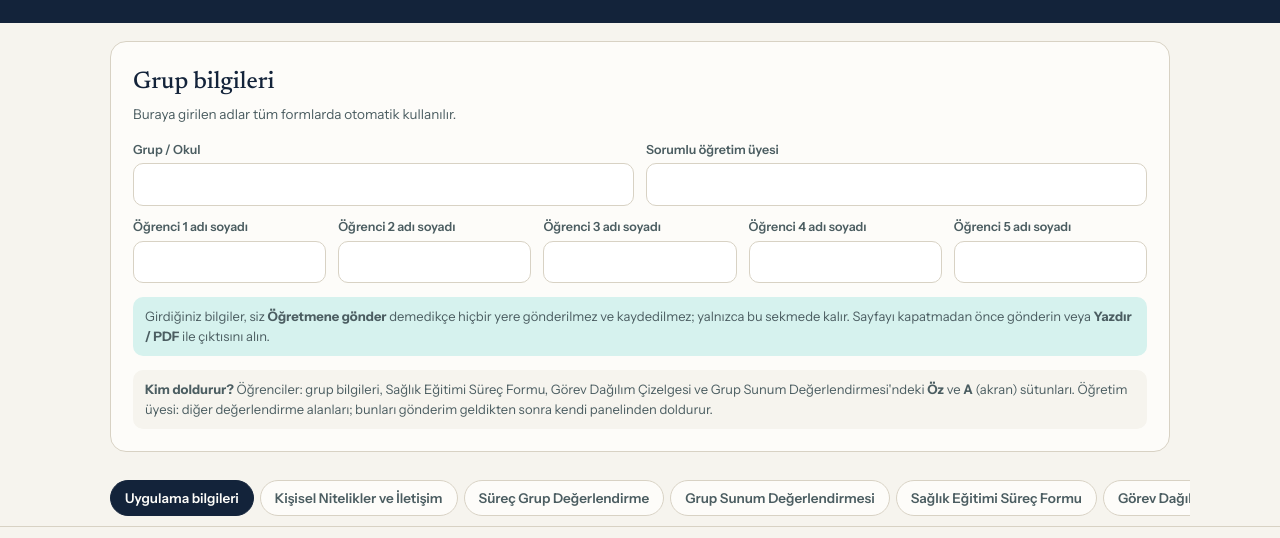
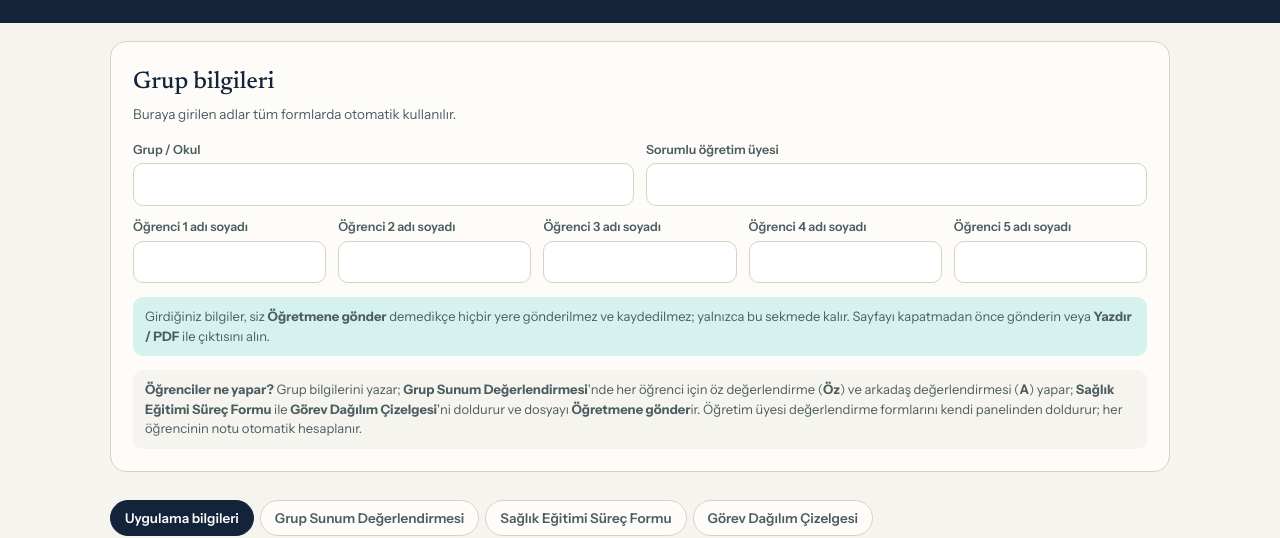
Before and after one commit to EdaErgin345/edunurse-ai-site, a plain HTML site: page araclar/uygulama-dosyasi.html in a window 1280 px wide. Shown: the part 272-810 px from the top of the page. Drawn offline with nearby package versions, Linux system fonts and the light colour scheme.

Commit message:
Uygulama Dosyası: öğrenci/öğretim üyesi rolleri ve otomatik not

```diff
--- a/araclar/uygulama-dosyasi.html
+++ b/araclar/uygulama-dosyasi.html
@@ -29,6 +29,7 @@ input:disabled,textarea:disabled{cursor:not-allowed}
 .secim label{display:flex;gap:10px;align-items:center;border:1px solid #D8D2C4;border-radius:10px;padding:10px 12px;cursor:pointer;font-size:14px;font-weight:500;color:#17262A}
 .secim input{width:18px;height:18px;accent-color:#0F7C74}
 [hidden]{display:none!important}
+body:not(.ogretmen-modu) .ogretmen-ozel{display:none!important}
 .logo{width:40px;height:40px;border-radius:50%;display:block;flex-shrink:0}
 .brand b{font-family:'Fraunces',serif;font-weight:600;font-size:17px}
 .eyebrow{font-family:'IBM Plex Mono',monospace;font-size:12px;color:var(--teal);letter-spacing:.04em}
@@ -106,6 +107,7 @@ footer.ft{padding:30px 0 40px;color:var(--muted);font-size:12.5px}
   .print-only{display:block}
   input[type=text],input[type=number],textarea{border:none;border-bottom:1px solid #999;border-radius:0;padding:2px 0}
 }
+html body:not(.ogretmen-modu) .ogretmen-ozel{display:none!important}
 </style>
 </head>
 <body>
@@ -132,7 +134,7 @@ footer.ft{padding:30px 0 40px;color:var(--muted);font-size:12.5px}
     </div>
     <div class="grid" id="stu-inputs" style="margin-top:12px"></div>
     <p class="note" id="gizlilik-notu">Girdiğiniz bilgiler, siz <b>Öğretmene gönder</b> demedikçe hiçbir yere gönderilmez ve kaydedilmez; yalnızca bu sekmede kalır. Sayfayı kapatmadan önce gönderin veya <b>Yazdır / PDF</b> ile çıktısını alın.</p>
-    <p class="note" id="rol-notu" style="background:var(--cream)"><b>Kim doldurur?</b> Öğrenciler: grup bilgileri, Sağlık Eğitimi Süreç Formu, Görev Dağılım Çizelgesi ve Grup Sunum Değerlendirmesi'ndeki <b>Öz</b> ve <b>A</b> (akran) sütunları. Öğretim üyesi: diğer değerlendirme alanları; bunları gönderim geldikten sonra kendi panelinden doldurur.</p>
+    <p class="note" id="rol-notu" style="background:var(--cream)"><b>Öğrenciler ne yapar?</b> Grup bilgilerini yazar; <b>Grup Sunum Değerlendirmesi</b>'nde her öğrenci için öz değerlendirme (<b>Öz</b>) ve arkadaş değerlendirmesi (<b>A</b>) yapar; <b>Sağlık Eğitimi Süreç Formu</b> ile <b>Görev Dağılım Çizelgesi</b>'ni doldurur ve dosyayı <b>Öğretmene gönder</b>ir. Öğretim üyesi değerlendirme formlarını kendi panelinden doldurur; her öğrencinin notu otomatik hesaplanır.</p>
   </section>
 
 </main>
@@ -172,7 +174,7 @@ footer.ft{padding:30px 0 40px;color:var(--muted);font-size:12.5px}
   </section>
 
   <!-- 1 · KİŞİSEL NİTELİKLER VE İLETİŞİM -->
-  <section class="panel card" data-title="Kişisel Nitelikler ve İletişim" id="p-kn">
+  <section class="panel card ogretmen-ozel" data-title="Kişisel Nitelikler ve İletişim" id="p-kn">
     <div class="print-only eyebrow">OKUL SAĞLIĞI UYGULAMASI</div>
     <h2>Öğretim Üyesi Değerlendirme Formu</h2>
     <p class="sub">Kişisel nitelikler ve iletişim süreci · Her ölçüt 0 (yetersiz) veya 1 (yeterli) puan. Yeterli olan öğrencinin kutusunu işaretleyin.</p>
@@ -180,7 +182,7 @@ footer.ft{padding:30px 0 40px;color:var(--muted);font-size:12.5px}
   </section>
 
   <!-- 2 · SÜREÇ GRUP -->
-  <section class="panel card" data-title="Süreç Grup Değerlendirme" id="p-sg">
+  <section class="panel card ogretmen-ozel" data-title="Süreç Grup Değerlendirme" id="p-sg">
     <div class="print-only eyebrow">OKUL SAĞLIĞI UYGULAMASI</div>
     <h2>Sağlık Eğitimi Süreci Grup Değerlendirme Formu</h2>
     <p class="sub">Öğretim üyesi değerlendirmesi · Her ölçüt 0 (yetersiz veya yok) veya 1 (yeterli) puan. Grup puanı beş öğrencinin her birine aynı değerle aktarılır.</p>
@@ -191,7 +193,7 @@ footer.ft{padding:30px 0 40px;color:var(--muted);font-size:12.5px}
   <section class="panel card" data-title="Grup Sunum Değerlendirmesi" id="p-su">
     <div class="print-only eyebrow">OKUL SAĞLIĞI UYGULAMASI</div>
     <h2>Sağlık Eğitimi Grup Sunum Değerlendirmesi</h2>
-    <p class="sub">Öğretim üyesi (ÖÜ), öz değerlendirme (Öz) ve akran değerlendirme (A) · Her ölçüt 0 (yetersiz) veya 2 (yeterli) puan. Yeterli olan kutuyu işaretleyin. Ağırlıklı puan = ham toplam (/30) × 2.</p>
+    <p class="sub">Öğrenciyi seçin; <b>Öz</b> sütununda öğrenci kendini, <b>A</b> (akran) sütununda grup arkadaşları onu değerlendirir. Her ölçüt 0 (yetersiz) veya 2 (yeterli) puan; yeterli olan kutuyu işaretleyin.<span class="ogretmen-ozel"> <b>ÖÜ</b> sütununu öğretim üyesi doldurur; sunum puanı = ÖÜ ham toplamı (/30) × 2.</span></p>
     <div class="stu-switch" id="su-switch" role="group" aria-label="Öğrenci seçimi"></div>
     <div id="su-blocks"></div>
     <p class="note warn">Kaynak PDF'ten aktarılırken 15. ölçütün (Akıcı ifade) puan tanımları okunamadı; ölçüt adıyla yer alıyor. Tanımı basılı kılavuzdan kontrol edin.</p>
@@ -212,11 +214,11 @@ footer.ft{padding:30px 0 40px;color:var(--muted);font-size:12.5px}
   </section>
 
   <!-- 6 · DEĞERLENDİRME FORMU -->
-  <section class="panel card" data-title="Değerlendirme Formu (Toplam)" id="p-df">
+  <section class="panel card ogretmen-ozel" data-title="Değerlendirme Formu (Notlar)" id="p-df">
     <h2>Hemşirelikte Eğitim İlke ve Uygulamaları Dersi Değerlendirme Formu</h2>
-    <p class="sub">Okul sağlığı değerlendirmesi · Diğer formlardaki puanlar otomatik aktarılır. Öz ve akran değerlendirme puanlarını (en fazla 5) öğretim üyesi girer.</p>
+    <p class="sub">Okul sağlığı değerlendirmesi · Tüm puanlar diğer formlardan otomatik aktarılır; her öğrencinin notu en altta.</p>
     <div class="tbl-wrap"><table id="t-df"></table></div>
-    <p class="note">Kılavuzda öz ve akran değerlendirme sonuçlarının 5 puana nasıl dönüştürüleceği belirtilmediği için bu alanlar otomatik hesaplanmaz. Ham toplamlar (/30) yol gösterici olarak yanında gösterilir.</p>
+    <p class="note">Öz ve akran değerlendirme puanı, Grup Sunum Değerlendirmesi'ndeki ham toplamın 5 puana orantılanmasıyla hesaplanır: (ham puan ÷ 30) × 5.</p>
     <div class="grid" style="margin-top:16px">
       <div><label class="f">Sorumlu öğretim üyesinin adı soyadı</label><input type="text" data-k="ogu" aria-label="Sorumlu öğretim üyesi"></div>
       <div><label class="f">İmza</label><input type="text" disabled placeholder="Çıktı üzerinde imzalanır"></div>
@@ -361,13 +363,14 @@ footer.ft{padding:30px 0 40px;color:var(--muted);font-size:12.5px}
   function buildSU() {
     $('#su-switch').innerHTML = S.names.map((_, i) => '<button type="button" data-su="' + i + '" aria-pressed="' + (i === 0) + '" data-nm="' + i + '">' + esc(nm(i)) + '</button>').join('');
     $('#su-blocks').innerHTML = S.names.map((_, i) => {
-      let h = '<div class="stu-block' + (i === 0 ? ' on' : '') + '" data-blk="' + i + '"><h3 data-nm="' + i + '">' + esc(nm(i)) + '</h3><div class="tbl-wrap"><table><thead><tr><th>Ölçüt</th>' + SU_COLS.map(c => '<th class="c">' + c[1] + '</th>').join('') + '</tr></thead><tbody>';
+      const ok = c => (c[0] === 'ou' ? ' ogretmen-ozel' : '');
+      let h = '<div class="stu-block' + (i === 0 ? ' on' : '') + '" data-blk="' + i + '"><h3 data-nm="' + i + '">' + esc(nm(i)) + '</h3><div class="tbl-wrap"><table><thead><tr><th>Ölçüt</th>' + SU_COLS.map(c => '<th class="c' + ok(c) + '">' + c[1] + '</th>').join('') + '</tr></thead><tbody>';
       SU.forEach((it, r) => {
         h += '<tr><td><div class="crit">' + (r + 1) + ' · ' + esc(it[0]) + '</div>' + desc(it[1], it[2], true) + '</td>' +
-          SU_COLS.map(c => '<td class="c"><input type="checkbox" data-f="su" data-id="' + i + '_' + c[0] + '_' + r + '" aria-label="' + esc(it[0]) + ', ' + c[1] + '"></td>').join('') + '</tr>';
+          SU_COLS.map(c => '<td class="c' + ok(c) + '"><input type="checkbox" data-f="su" data-id="' + i + '_' + c[0] + '_' + r + '" aria-label="' + esc(it[0]) + ', ' + c[1] + '"></td>').join('') + '</tr>';
       });
-      h += '</tbody><tfoot><tr><td>Ham toplam /30</td>' + SU_COLS.map(c => '<td class="c score" data-out="su-' + i + '-' + c[0] + '">0</td>').join('') + '</tr>' +
-        '<tr><td>Ağırlıklı puan (ham × 2) /60</td>' + SU_COLS.map(c => '<td class="c score" data-out="su-' + i + '-' + c[0] + '-w">0</td>').join('') + '</tr></tfoot></table></div></div>';
+      h += '</tbody><tfoot><tr><td>Ham toplam /30</td>' + SU_COLS.map(c => '<td class="c score' + ok(c) + '" data-out="su-' + i + '-' + c[0] + '">0</td>').join('') + '</tr>' +
+        '<tr class="ogretmen-ozel"><td>Puana dönüşüm</td>' + SU_COLS.map(c => '<td class="c score" data-out="su-' + i + '-' + c[0] + '-w">0</td>').join('') + '</tr></tfoot></table></div></div>';
       return h;
     }).join('');
   }
@@ -406,7 +409,7 @@ footer.ft{padding:30px 0 40px;color:var(--muted);font-size:12.5px}
       if (r[0] === 'sec') { h += '<tr class="sec"><td colspan="' + (N + 2) + '">' + r[1] + '</td></tr>'; return; }
       h += '<tr><td>' + r[1] + '</td><td class="c">' + r[2] + '</td>' + S.names.map((_, i) => {
         if (r[0] === 'oz' || r[0] === 'ak') {
-          return '<td class="c"><input type="number" min="0" max="5" step="0.5" style="width:70px;text-align:center" data-f="' + r[0] + '" data-id="' + i + '" aria-label="' + r[1] + ', öğrenci ' + (i + 1) + '"><div class="desc">ham <span style="display:inline" data-out="df-' + r[0] + 'raw-' + i + '">0</span>/30</div></td>';
+          return '<td class="c"><span class="score" data-out="df-' + r[0] + '-' + i + '">0</span><div class="desc">ham <span style="display:inline" data-out="df-' + r[0] + 'raw-' + i + '">0</span>/30</div></td>';
         }
         return '<td class="c score" data-out="df-' + r[0] + '-' + i + '">0</td>';
       }).join('') + '</tr>';
@@ -424,11 +427,13 @@ footer.ft{padding:30px 0 40px;color:var(--muted);font-size:12.5px}
     for (let i = 0; i < N; i++) {
       const kn = {}; KN.forEach(g => { kn[g.key] = g.items.reduce((a, _, r) => a + (S.kn[g.key + r + '_' + i] ? 1 : 0), 0); set('kn-' + g.key + '-' + i, kn[g.key]); });
       set('kn-t-' + i, kn.kis + kn.ilt);
-      const su = {}; SU_COLS.forEach(c => { su[c[0]] = SU.reduce((a, _, r) => a + (S.su[i + '_' + c[0] + '_' + r] ? 2 : 0), 0); set('su-' + i + '-' + c[0], su[c[0]]); set('su-' + i + '-' + c[0] + '-w', su[c[0]] * 2); });
-      const oz = Math.min(5, Math.max(0, parseFloat(String(S.oz[i]).replace(',', '.')) || 0));
-      const ak = Math.min(5, Math.max(0, parseFloat(String(S.ak[i]).replace(',', '.')) || 0));
+      const su = {}; SU_COLS.forEach(c => { su[c[0]] = SU.reduce((a, _, r) => a + (S.su[i + '_' + c[0] + '_' + r] ? 2 : 0), 0); set('su-' + i + '-' + c[0], su[c[0]]); });
+      // Öz ve akran: ham /30 → 5 puan; ÖÜ: ham /30 × 2 → 60 puan
+      const oz = Math.round(su.oz / 30 * 5 * 10) / 10;
+      const ak = Math.round(su.a / 30 * 5 * 10) / 10;
+      set('su-' + i + '-ou-w', (su.ou * 2) + '/60'); set('su-' + i + '-oz-w', fmt(oz) + '/5'); set('su-' + i + '-a-w', fmt(ak) + '/5');
       set('df-kis-' + i, kn.kis); set('df-ilt-' + i, kn.ilt); set('df-sun-' + i, su.ou * 2); set('df-sur-' + i, sgT);
-      set('df-ozraw-' + i, su.oz); set('df-akraw-' + i, su.a);
+      set('df-ozraw-' + i, su.oz); set('df-akraw-' + i, su.a); set('df-oz-' + i, fmt(oz)); set('df-ak-' + i, fmt(ak));
       const top = kn.kis + kn.ilt + su.ou * 2 + sgT + oz + ak;
       set('df-t-' + i, fmt(top));
       T[i] = { kisisel: kn.kis, iletisim: kn.ilt, sunum: su.ou * 2, surec: sgT, oz, akran: ak, toplam: Math.round(top * 10) / 10 };
@@ -458,7 +463,7 @@ footer.ft{padding:30px 0 40px;color:var(--muted);font-size:12.5px}
 
   // ---- Sekmeler ----
   const panels = $$('.panel');
-  $('#tabs').innerHTML = panels.map((p, i) => '<button role="tab" type="button" aria-selected="' + (i === 0) + '" data-tab="' + i + '">' + esc(p.getAttribute('data-title')) + '</button>').join('');
+  $('#tabs').innerHTML = panels.map((p, i) => '<button role="tab" type="button" aria-selected="' + (i === 0) + '" data-tab="' + i + '"' + (p.classList.contains('ogretmen-ozel') ? ' class="ogretmen-ozel"' : '') + '>' + esc(p.getAttribute('data-title')) + '</button>').join('');
   let cur = 0;
   function show(i) {
     cur = i;
@@ -467,7 +472,7 @@ footer.ft{padding:30px 0 40px;color:var(--muted);font-size:12.5px}
     try { history.replaceState(null, '', '#' + panels[i].id); } catch (x) {}
   }
   $('#tabs').addEventListener('click', e => { const b = e.target.closest('[data-tab]'); if (b) { show(+b.getAttribute('data-tab')); $('#tabs').scrollIntoView({ block: 'start' }); } });
-  const start = panels.findIndex(p => '#' + p.id === location.hash);
+  const start = panels.findIndex(p => '#' + p.id === location.hash && !p.classList.contains('ogretmen-ozel'));
   show(start >= 0 ? start : 0);
 
   // ---- Yazdırma ----
@@ -565,7 +570,7 @@ footer.ft{padding:30px 0 40px;color:var(--muted);font-size:12.5px}
 
     if (ogretmen) {
       $$('input,textarea').forEach(el => { if (el.closest('#panels, main') && ogrenciAlani(el)) el.disabled = true; });
-      document.body.classList.add('ogr-alani-kilit');
+      document.body.classList.add('ogr-alani-kilit', 'ogretmen-modu');
       if (!S.ogu) { const r = await E.personelRolu(); if (r && r.ad_soyad) { S.ogu = r.ad_soyad; durumuUygula(); } }
       bant('<b>Değerlendirme modu</b> · ' + bilgi + '<br>Öğrencinin doldurduğu alanlar kilitlidir. Değerlendirme alanlarını doldurup <b>Değerlendirmeyi kaydet</b> deyin.');
       $('#kaydet').hidden = false;
@@ -581,7 +586,6 @@ footer.ft{padding:30px 0 40px;color:var(--muted);font-size:12.5px}
     } else {
       $$('input,textarea').forEach(el => el.disabled = true);
       bant('<b>Gönderiminiz</b> · ' + bilgi + '<br>Gönderilmiş dosya değiştirilemez.');
-      const df = panels.findIndex(p => p.id === 'p-df'); if (df >= 0 && g.durum === 'degerlendirildi') show(df);
     }
   }
   if (gonderimId) gonderimAc();
```
